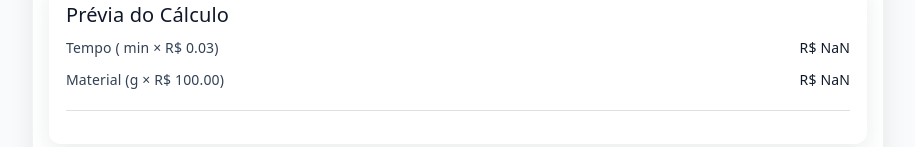
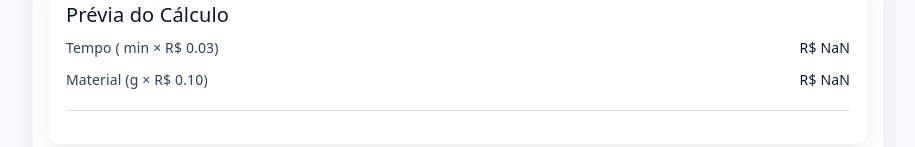
Before and after one commit to GBRielGCLC/precificacao-3d, a React (Create React App) app: page / in a window 1280 px wide. Shown: the part 393-540 px from the top of the page, without its empty margins (182-1097 px from the left). Built offline with nearby package versions, Linux system fonts and the light colour scheme.

Commit message:
Adjust material cost calculation to use kg

```diff
--- a/src/Pages/index.tsx
+++ b/src/Pages/index.tsx
@@ -256,10 +256,10 @@ export const Precificacao3D = () => {
                                                 {/* Material */}
                                                 <Box display="flex" justifyContent="space-between">
                                                     <Typography variant="body2" color="text.secondary">
-                                                        Material ({preview.peso}g × R$ {preview.config.custoKG.toFixed(2)})
+                                                        Material ({preview.peso}g × R$ {(preview.config.custoKG/1000).toFixed(2)})
                                                     </Typography>
                                                     <Typography variant="body2">
-                                                        R$ {(preview.peso * preview.config.custoKG).toFixed(2)}
+                                                        R$ {(preview.peso * (preview.config.custoKG)/1000).toFixed(2)}
                                                     </Typography>
                                                 </Box>
 
```
